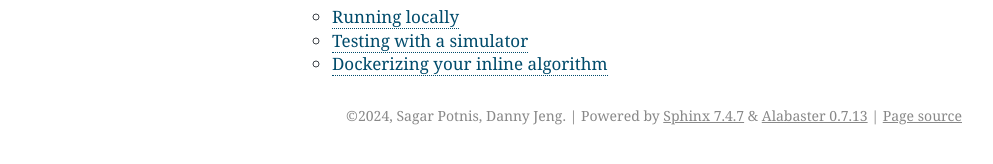
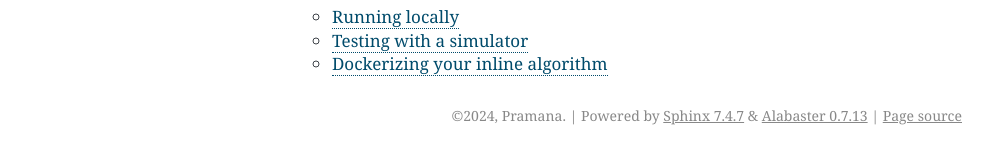
Before and after one commit to lumenbiomics/inline-algorithm-sdk, a Sphinx documentation site: the page built from docs/index.rst, in a window 1280 px wide. Shown: the part 497-661 px from the top of the page, without its empty margins (148-1141 px from the left). Built offline with Sphinx 7.4.7, drawn with Linux system fonts in a browser that asks for light colours.

Commit message:
Changed copyright line in conf to say Pramana

```diff
--- a/docs/conf.py
+++ b/docs/conf.py
@@ -7,7 +7,7 @@
 # https://www.sphinx-doc.org/en/master/usage/configuration.html#project-information
 
 project = 'Pramana Inline Algorithm SDK'
-copyright = '2024, Sagar Potnis, Danny Jeng'
+copyright = '2024, Pramana'
 author = 'Sagar Potnis, Danny Jeng'
 
 # -- General configuration ---------------------------------------------------
```
